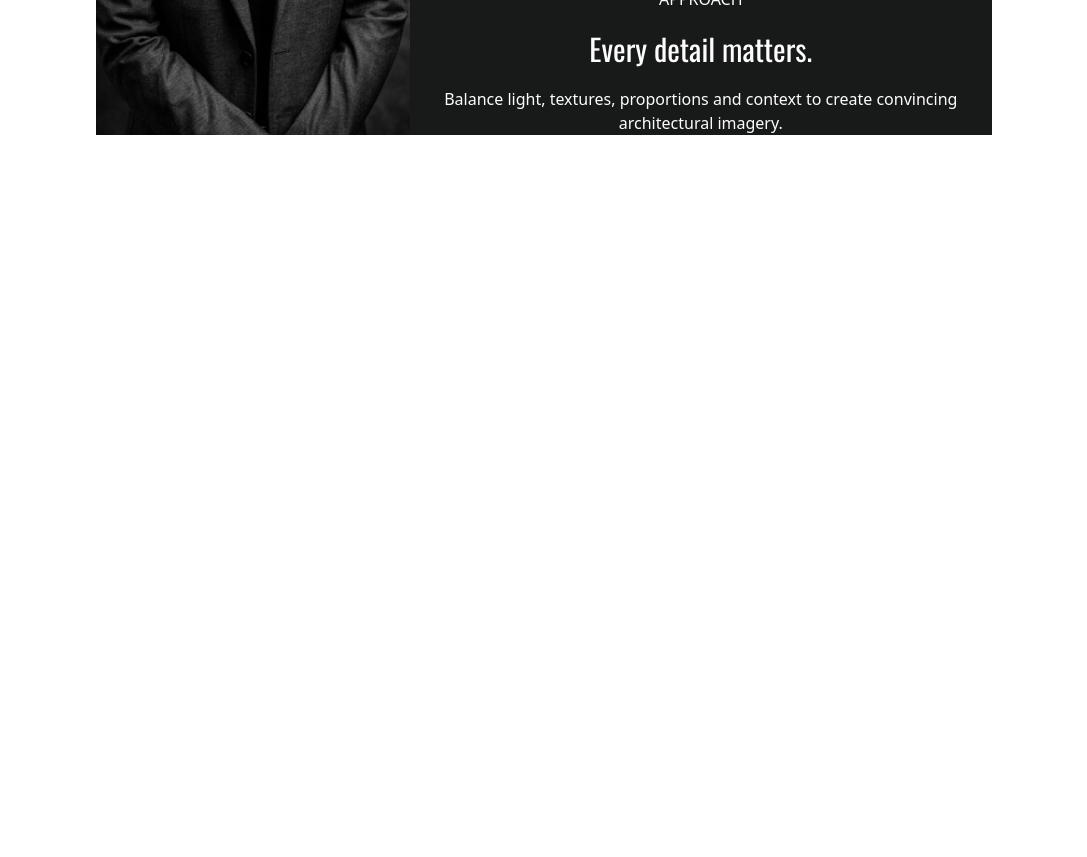
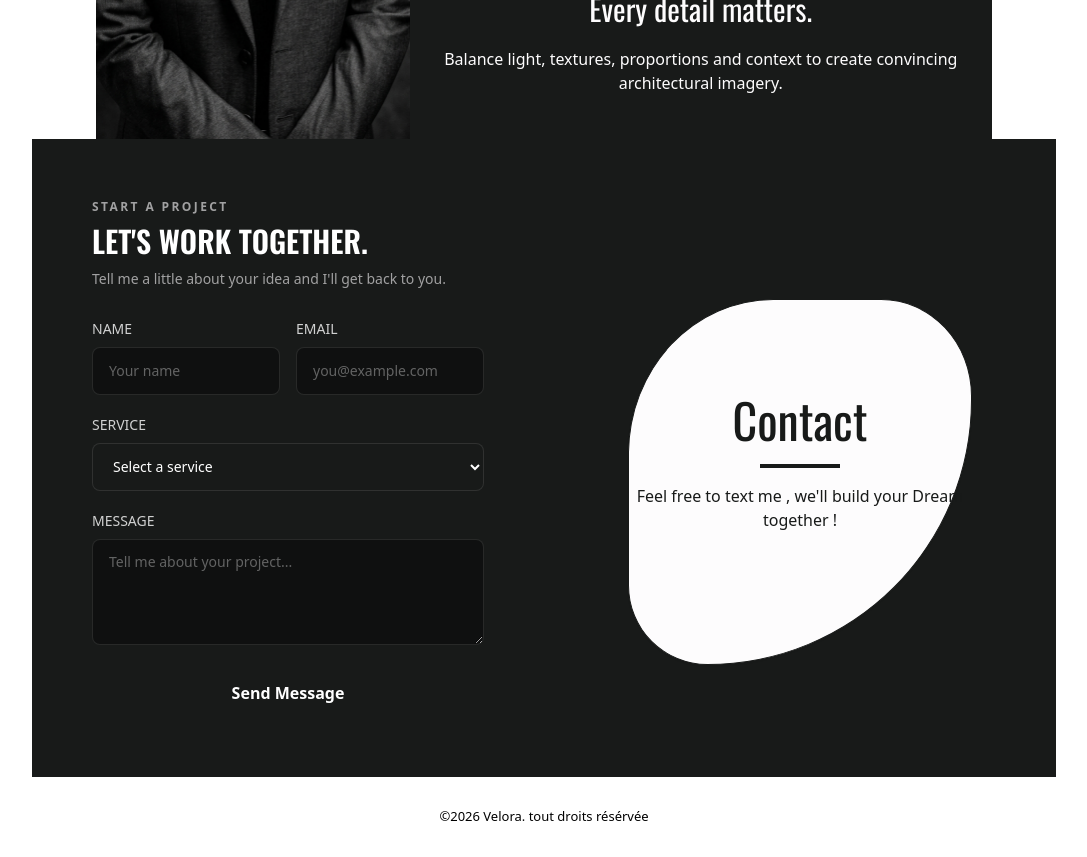
Before and after one commit to raaxen/Portfolio-Nii, a React (Vite) app: page / in a window 1280 px wide. Shown: the part 3360-4217 px from the top of the page, without its empty margins (96-1183 px from the left). Before the commit the page ends 3575 px from the top, so only its background shows below. Built offline with nearby package versions, Linux system fonts and the light colour scheme; a web font is replaced by a local one.

Commit message:
Contac_pages

```diff
--- a/App.tsx
+++ b/App.tsx
@@ -8,6 +8,7 @@ import ServiceGallery from './Screens/ServiceGallery';
 import { Exterior, resized } from './data/Image';
 import Studio from './Screens/Studio';
 import ScrollReveal from './components/ScrollReveal';
+import Footer from './components/Footer';
 
 const serviceGalleries = {
 	interior: { title: 'Interior Design', images: resized },
@@ -50,7 +51,8 @@ export default function App() {
 	  	<ScrollReveal>
 			<Studio />
 		</ScrollReveal>
-		{/* <Contact />  */}
+		<Contact />
+		<Footer />
 		</>
 
 	);
--- a/Screens/Contact.tsx
+++ b/Screens/Contact.tsx
@@ -1,7 +1,101 @@
+import { IconMail, IconBrandGoogleMaps, IconBrandLinkedin, IconPhoneCall, IconCheckFilled } from "@tabler/icons-react"
 
-export default function Contact() {
-	return (
-        <>
-        </>
-    );
+const Contact = () => {
+  return (
+    <>
+    <section id="Contact" className="lg:w-[80%] lg:m-auto bg-[#181A19] lg:flex lg:flex-row flex flex-col-reverse h-[60%] overflow-hidden">
+        <div className="lg:w-[50%] p-8">
+                 <form
+                action="mailto:nyfita.razakasoa@gmail.com"
+                method="post"
+                encType="text/plain"
+                className="w-full max-w-xl  m-auto bg-[#181A19] p-7 backdrop-blur-sm"
+            >
+                <p className="mb-2 text-xs font-semibold uppercase tracking-[0.2em] text-[#FDFCFD]/60">
+                    Start a project
+                </p>
+                <h2 className="mb-2 text-3xl font-semibold text-white font-['Oswald'] uppercase">
+                    Let&apos;s work <span className="text-(--portfolio-level) font-['Oswald']">together.</span>
+                </h2>
+                <p className="mb-7 text-sm leading-6 text-[#FDFCFD]/60">
+                    Tell me a little about your idea and I&apos;ll get back to you.
+                </p>
+
+                <div className="grid grid-cols-2 gap-4">
+                    <label className="flex flex-col gap-2 text-sm text-white/80 uppercase">
+                        Name
+                        <input
+                            type="text"
+                            name="name"
+                            placeholder="Your name"
+                            autoComplete="name"
+                            required
+                            className="h-12 min-w-0 rounded-lg border border-white/10 bg-black/35 px-4 text-white outline-none transition placeholder:text-white/35 focus:border-(--portfolio-level) focus:ring-2 focus:ring-(--portfolio-level)/25"
+                        />
+                    </label>
+                    <label className="flex flex-col gap-2 text-sm text-white/80 uppercase">
+                        Email
+                        <input
+                            type="email"
+                            name="email"
+                            placeholder="you@example.com"
+                            autoComplete="email"
+                            required
+                            className="h-12 min-w-0 rounded-lg border border-white/10 bg-black/35 px-4 text-white outline-none transition placeholder:text-white/35 focus:border-(--portfolio-level) focus:ring-2 focus:ring-(--portfolio-level)/25"
+                        />
+                    </label>
+                </div>
+
+                <label className="uppercase mt-5 flex flex-col gap-2 text-sm text-white/80">
+                    Service
+                    <select
+                        name="service"
+                        defaultValue=""
+                        required
+                        className="h-12 w-full rounded-lg border border-white/10 bg-[#181A19] px-4 text-white outline-none transition focus:border-(--portfolio-level) focus:ring-2 focus:rin"
+                    >
+                        <option value="" disabled>Select a service</option>
+                        <option value="Graphic Designing">Autocad</option>
+                        <option value="Web Design">Interior Design</option>
+                        <option value="Video Editing">Exterior Editing</option>
+                        <option value="Photography">Animated Design</option>
+                    </select>
+                </label>
+
+                <label className="mt-5 flex uppercase flex-col gap-2 text-sm text-white/80">
+                    Message
+                    <textarea
+                        name="message"
+                        placeholder="Tell me about your project..."
+                        required
+                        rows={4}
+                        className="w-full resize-y rounded-lg border border-white/10 bg-black/35 px-4 py-3 text-white outline-none transition placeholder:text-white/35 focus:border-(--portfolio-level) focus:ring-2 focus:ring-(--portfolio-level)/25"
+                    />
+                </label>
+
+                <button
+                    type="submit"
+                    className="mt-6 h-12 w-full rounded-lg  font-semibold text-white transition-colors hover:text-[#181A19] hover:bg-[#FDFCFD] focus-visible:outline-2 focus-visible:outline-offset-2 focus-visible:outline-white"
+                >
+                    Send Message
+                </button>
+            </form>
+        </div>
+
+        <div className="flex flex-col lg:flex-row bg-[#181A19]  align-center text-center lg:w-[50%]">
+            <div className="m-auto py-8 lg:w-[67%] lg:rounded-[80%_50%_500px_150px_] rounded-[80%_80%_500px_90px_]  mt-14 lg:mt-40 h-[38ch] w-[92%] lg:h-[40ch] bg-[#FDFCFD] shadow-sm border border-[#181A19]">
+            <h1 className=" text-[#181A19] text-center text-5xl font-['Oswald'] lg:mt-16 mt-12">
+                Contact
+            </h1>
+            <div className="mx-auto mt-5 h-1 w-20 bg-[#181A19]" />
+            <p className="text-[#181A19] text-center mt-4 ">
+                Feel free to text me , we'll build your Dream together !
+            </p>
+            </div>
+        </div>
+    </section>
+    </>
+  )
 }
+
+export default Contact
--- a/Screens/Studio.tsx
+++ b/Screens/Studio.tsx
@@ -4,15 +4,15 @@ import NiiFita from "../assets/images/Portfolio/Velora/Founder_side.png"
 const Studio = () => {
   return (
     <>
-        <section id='studio' className='flex min-h-screen w-full flex-col space-y-6 py-20'>
+        <section id='studio' className='flex min-h-screen space-y-8 w-full flex-col '>
             <div className='space-y-5'>
-                <p className='text-center uppercase'>studio</p>
+                <p className='text-center uppercase lg:mt-8'>studio</p>
                 <h1 className='text-center font-["Oswald"] lg:text-5xl text-4xl '>Architecture, seen differently.</h1>
                 <p className='text-center'>We create architectural imagery that brings ideas to life through light, material and atmosphere.</p>
             </div>
-            <div className='mx-auto mt-8 m-auto flex w-full flex-col lg:mt-0 lg:min-h-[70vh] lg:w-[70%] lg:flex-row'>
+            <div className='mx-auto m-auto flex w-full flex-col lg:mt-0 lg:min-h-[70vh] lg:w-[70%] lg:flex-row'>
                  <img src={NiiFita} alt="Portrait of the studio founder" className='block aspect-[4/5] w-full object-cover lg:aspect-[2] lg:w-[35%]'/>
-                <div className='bg-[#181A19] lg:w-[65%]'>
+                <div className='bg-[#181A19]  pb-11 lg:w-[65%]'>
                         <div className='flex flex-col items-center lg:mt-[12ch] space-y-5'>
                             <p className='text-[#FDFCFD] text-center uppercase mt-4 '>
                                 Philosophy
--- a/components/Footer.tsx
+++ b/components/Footer.tsx
@@ -0,0 +1,11 @@
+const Footer = () => {
+  return (
+    <>
+        <div className="flex bg-(--portfolio-level) h-20">
+            <span className='m-auto text-(--portfolio-bg) text-[13px]' >©2026 Velora. tout droits résérvée</span>
+        </div>
+    </>
+)
+}
+
+export default Footer
```
